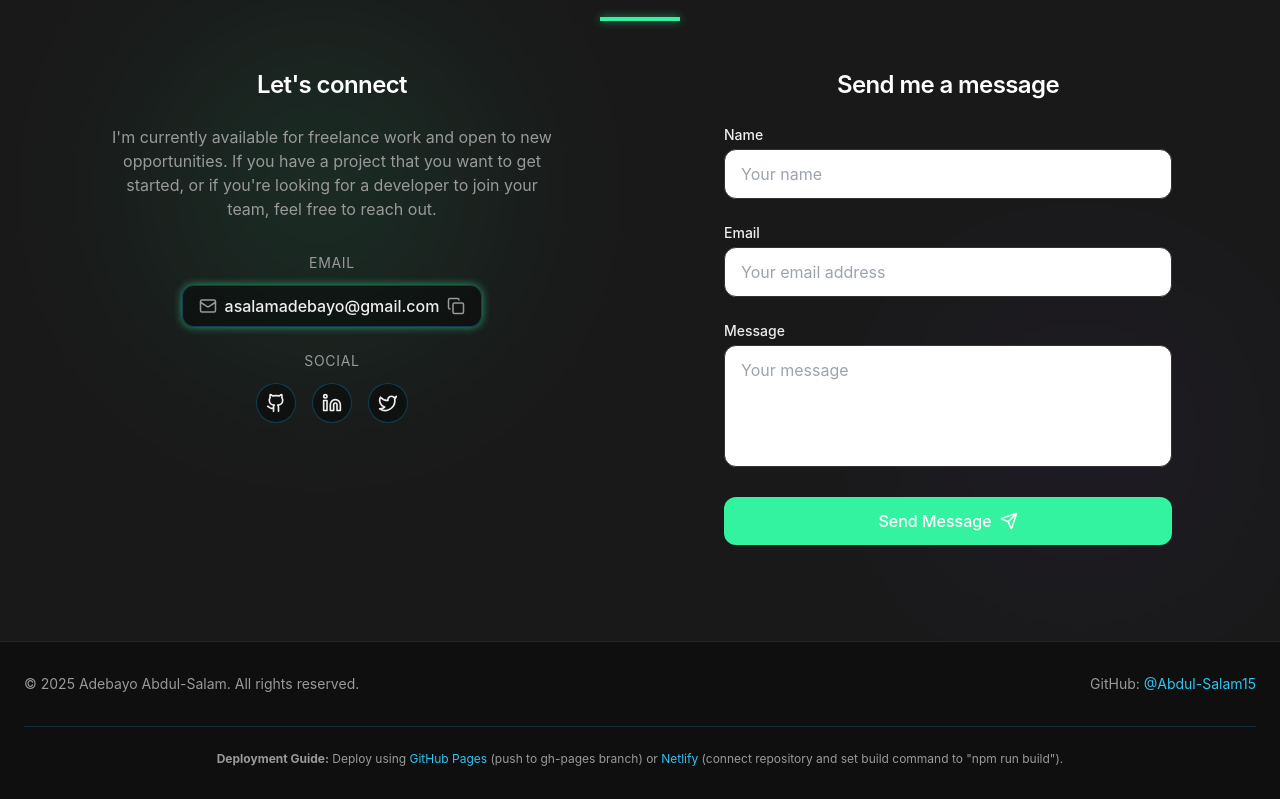
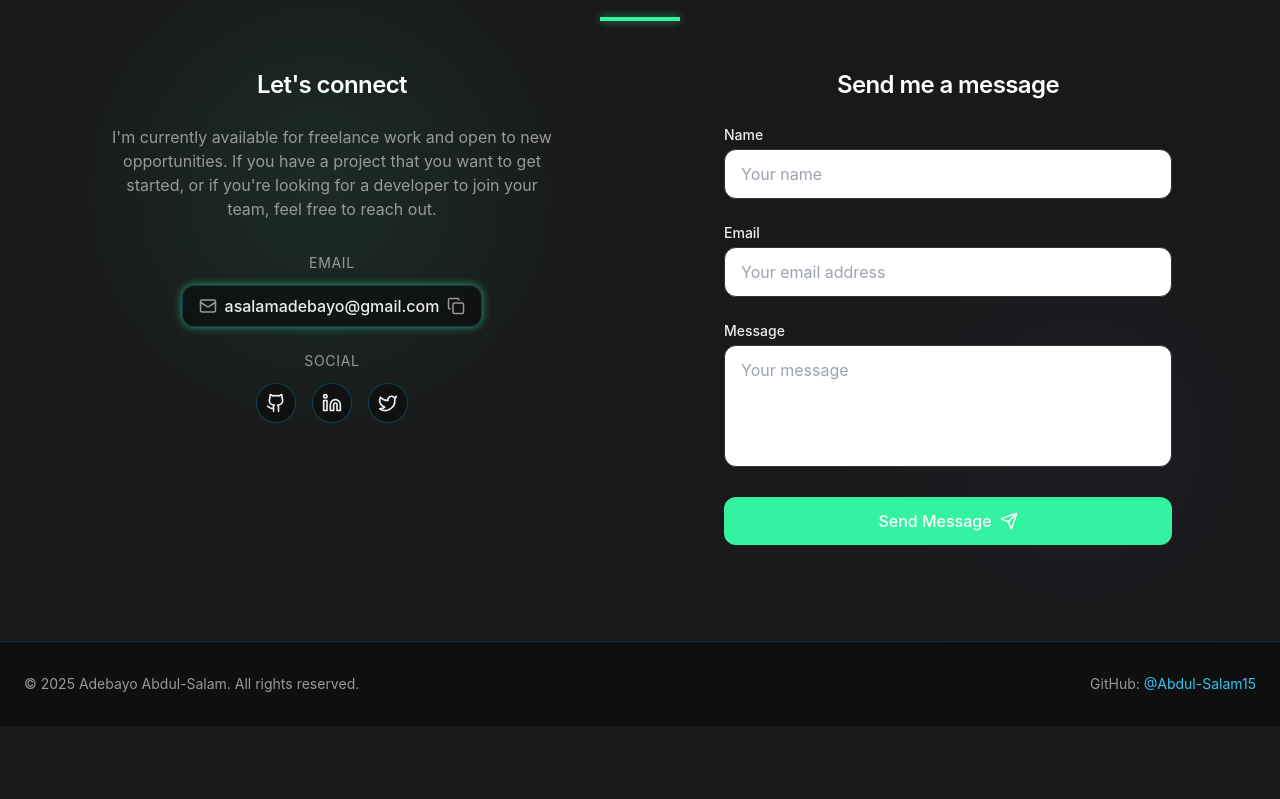
Before and after one commit to Abdul-Salam15/minimalist-web-showcase, a React (Vite) app: page / in a window 1280 px wide. Shown: the part 2227-3026 px from the top of the page. After the commit the page ends 2953 px from the top, so only its background shows below. Built offline with nearby package versions, Linux system fonts and the light colour scheme.

Commit message:
Remove deployment guide
Remove the deployment guide text from the footer.

```diff
--- a/src/pages/Index.tsx
+++ b/src/pages/Index.tsx
@@ -1,3 +1,4 @@
+
 import React, { useEffect } from 'react';
 import Header from '@/components/Header';
 import ProjectsSection from '@/components/ProjectsSection';
@@ -108,16 +109,6 @@ const Index = () => {
               </p>
             </div>
           </div>
-
-          <div className="mt-8 pt-6 border-t border-portfolio-neon-border/20 text-center">
-            <p className="text-portfolio-gray-medium text-xs">
-              <strong>Deployment Guide:</strong> Deploy using{' '}
-              <a href="https://pages.github.com/" className="text-portfolio-blue-light hover:text-portfolio-accent transition-colors">GitHub Pages</a>{' '}
-              (push to gh-pages branch) or{' '}
-              <a href="https://www.netlify.com/" className="text-portfolio-blue-light hover:text-portfolio-accent transition-colors">Netlify</a>{' '}
-              (connect repository and set build command to "npm run build").
-            </p>
-          </div>
         </div>
       </footer>
     </>
```
